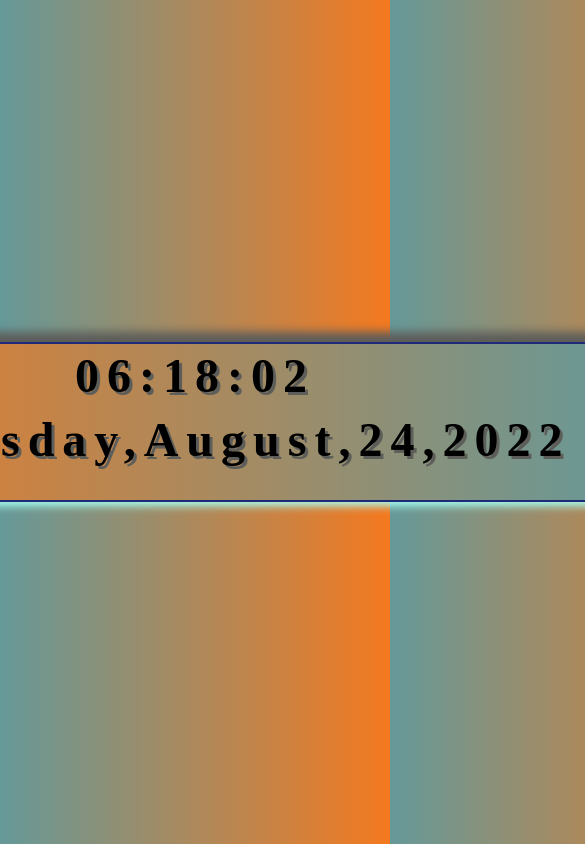
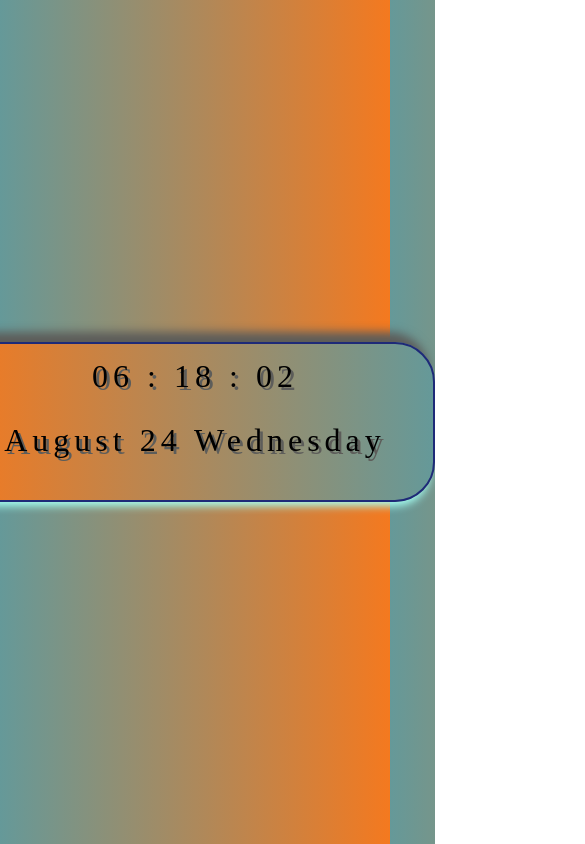
Before and after one commit to Nay-Aung-Lin/Digital-Clock, a plain HTML site: page index.html in a window 390 px wide. Shown: the top 844 px of the page, 585 px wide, since content can reach past the window. Drawn offline with Linux system fonts and the light colour scheme.

Commit message:
responsive

```diff
--- a/app.js
+++ b/app.js
@@ -1,16 +1,5 @@
-'use strict';
-
-let clock = document.querySelector('.clock');
-
-let day = [
-    "Sunday",
-    "Monday",
-    "Tuesday",
-    "Wednesday",
-    "Thursday",
-    "Friday",
-    "Saturday"
-];
+"use strict";
+let clock = document.querySelector(".clock");
 
 let monthsName = [
   "January",
@@ -24,29 +13,34 @@ let monthsName = [
   "September",
   "October",
   "November",
-      "December"
+  "December",
 ];
-console.log(day[2]);
 
-function time() {
+let dayName = [
+  "Sunday",
+  "Monday",
+  "Tuesday",
+  "Wednesday",
+  "Thursday",
+  "Friday",
+  "Saturday",
+];
+
+function run() {
   let date = new Date();
+  let hour = date.getHours();
+  let min = date.getMinutes();
+  let sec = date.getSeconds();
+  let months = date.getMonth();
+  let day = date.getDate();
+  let dayOfWeek = date.getDay();
 
-    let hours = date.getHours();
-    let min   = date.getMinutes();
-    let sec   = date.getSeconds();
-    let dayName = date.getDay();
-    let months = date.getMonth();
-    let dayNo = date.getDate();
-    let year = date.getFullYear();
+  if (hour > 12) hour -= 12;
+  if (hour < 10) hour = "0" + hour;
+  if (min < 10) min = "0" + min;
+  if (sec < 10) sec = "0" + sec;
 
-    if(hours > 12) hours -= 12;
-    if(hours < 10) hours  = `0${hours}`;
-    if(min < 10 ) min = `0${min}`;
-    if(sec < 10 ) sec = `0${sec}`;
-
-    let details = `${day[dayName]},${monthsName[months]},${dayNo},${year}`;
-    clock.innerHTML = `${hours}:${min}:${sec}<br/> <span>${details}</span>`;
-
+  clock.innerHTML = `${hour} : ${min} : ${sec} <br/> ${monthsName[months]} ${day} ${dayName[dayOfWeek]}`;
 }
 
-setInterval(time,1000);
+setInterval(run, 1000);
--- a/style.css
+++ b/style.css
@@ -31,3 +31,12 @@ body {
   text-shadow: 3px 3px #5d5d5a;
   letter-spacing: 8px;
 }
+
+@media screen and (max-width: 900px) {
+  .clock {
+    width: 30rem;
+    font-size: 2rem;
+    font-weight: 500;
+    letter-spacing: 5px;
+  }
+}
```
Lines whose indentation alone changed are shown as unchanged.
